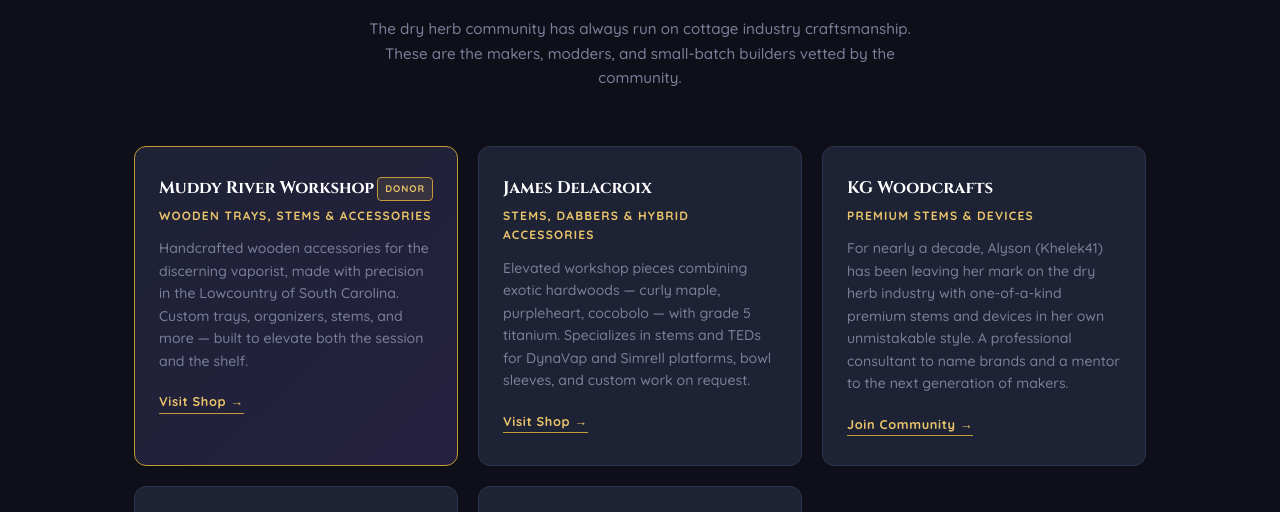
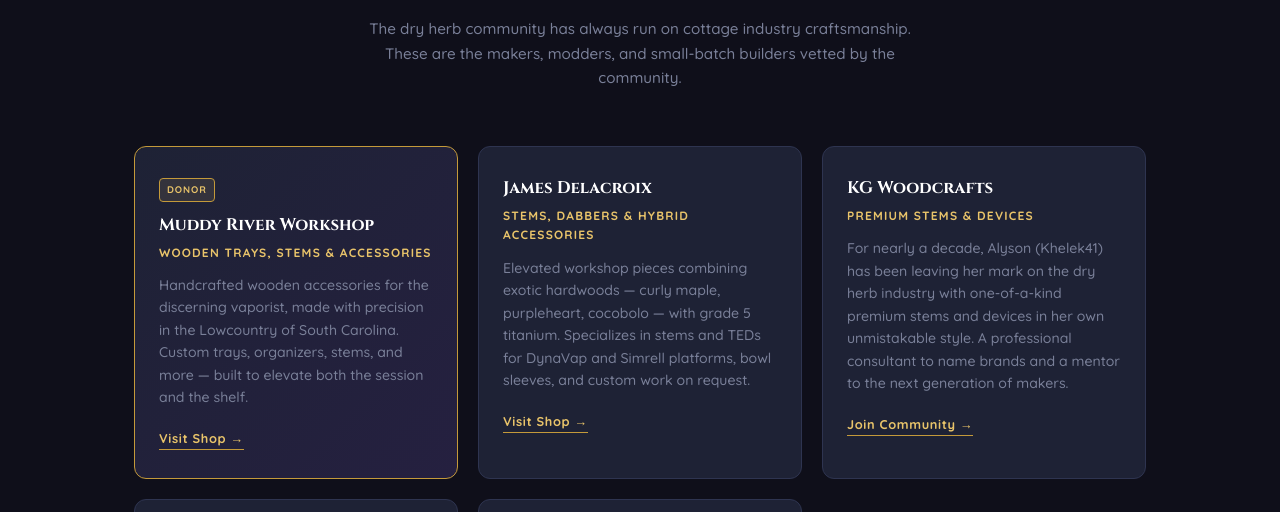
Before and after one commit to wazouchski/vapes-of-the-round-table, a plain HTML site: page artisans.html in a window 1280 px wide. Shown: the part 220-732 px from the top of the page. Drawn offline with Linux system fonts and the light colour scheme.

Commit message:
Fix donor badge display — inline-block above card title instead of float

```diff
--- a/assets/style.css
+++ b/assets/style.css
@@ -323,7 +323,7 @@
 }
 
 .donor-badge {
-  float: right;
+  display: inline-block;
   background: rgba(233,196,106,0.1);
   border: 1px solid var(--gold-dark);
   color: var(--gold);
@@ -333,7 +333,7 @@
   text-transform: uppercase;
   padding: 3px 7px;
   border-radius: 4px;
-  margin-top: 2px;
+  margin-bottom: 10px;
 }
 
 .artisan-cta {
```
